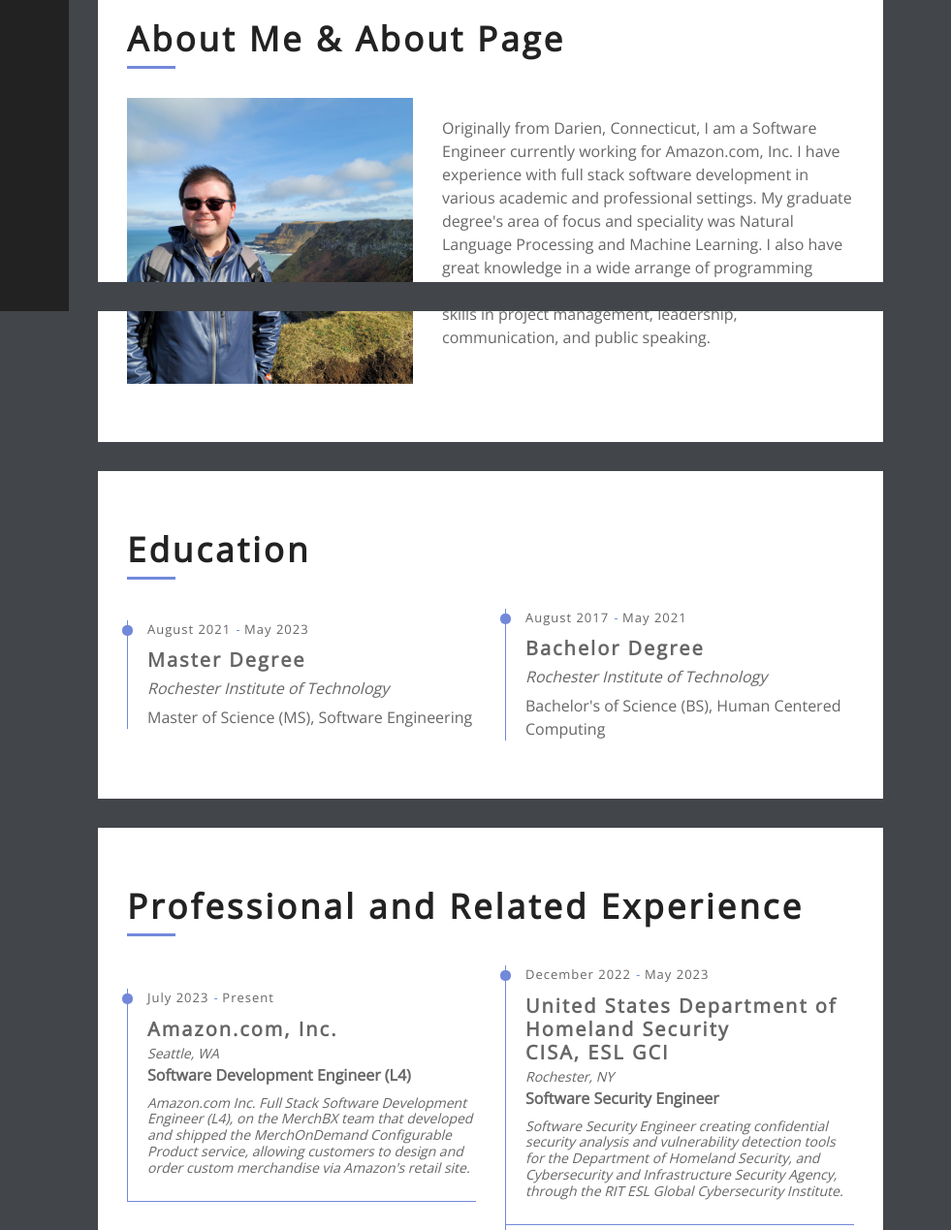
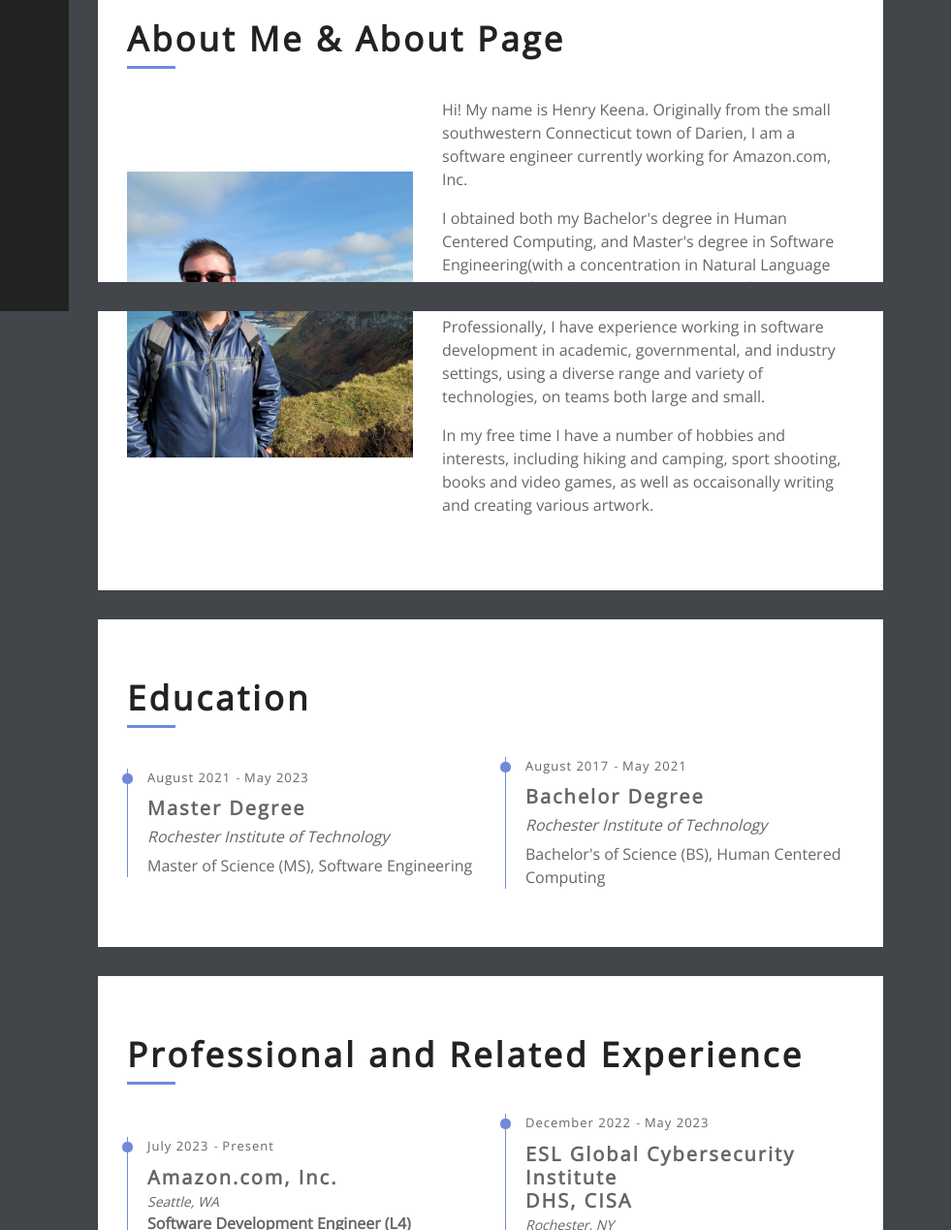
Before and after one commit to hkeena98/hkeena98.github.io, a plain HTML site: page index.html in a window 1280 px wide. Shown: the part 479-1748 px from the top of the page at 97% size, 299-1280 px from the left. Drawn offline with nearby package versions, Linux system fonts and the light colour scheme.

Commit message:
Small Experience Section Changes

```diff
--- a/index.html
+++ b/index.html
@@ -128,13 +128,17 @@
                             </div>
                             <div class="col-md-6 col-lg-7">
                                 <p>
-                                    Originally from Darien, Connecticut, I am a Software Engineer currently working for Amazon.com, Inc.
 
-                                    I have experience with full stack software development in various academic and professional settings.
-
-                                    My graduate degree's area of focus and speciality was Natural Language Processing and Machine Learning.
-
-                                    I also have great knowledge in a wide arrange of programming languages, tools, and technologies, as well as advanced skills in project management, leadership, communication, and public speaking.
+                                    Hi! My name is Henry Keena. Originally from the small southwestern Connecticut town of Darien, I am a software engineer currently working for Amazon.com, Inc.
+                                </p>
+                                <p>
+                                    I obtained both my Bachelor's degree in Human Centered Computing, and Master's degree in Software Engineering(with a concentration in Natural Language Processing) from the Rochester Institute of Technology.
+                                </p>
+                                <p>
+                                    Professionally, I have experience working in software development in academic, governmental, and industry settings, using a diverse range and variety of technologies, on teams both large and small.
+                                </p>
+                                <p>
+                                    In my free time I have a number of hobbies and interests, including hiking and camping, sport shooting, books and video games, as well as occaisonally writing and creating various artwork.
                                 </p>
                             </div>
                         </div>
@@ -205,12 +209,12 @@
                             <div class="col-md-6">
                                 <div class="exp-col">
                                     <span>December 2022 <i>-</i> May 2023</span>
-                                    <h3>United States Department of Homeland Security <br>CISA, ESL GCI</h3>
+                                    <h3>ESL Global Cybersecurity Institute <br>DHS, CISA</h3>
                                     <h4>Rochester, NY</h4>
-                                    <h5>Software Security Engineer</h5>
+                                    <h5>Software Security Engineer (Contractor)</h5>
                                     <h4>Software Security Engineer creating confidential security analysis and vulnerability
                                         detection tools for the Department of Homeland Security, and Cybersecurity and
-                                        Infrastructure Security Agency, through the RIT ESL Global Cybersecurity Institute.</h4>
+                                        Infrastructure Security Agency, through the ESL Global Cybersecurity Institute.</h4>
                                 </div>
                             </div>
 
```
